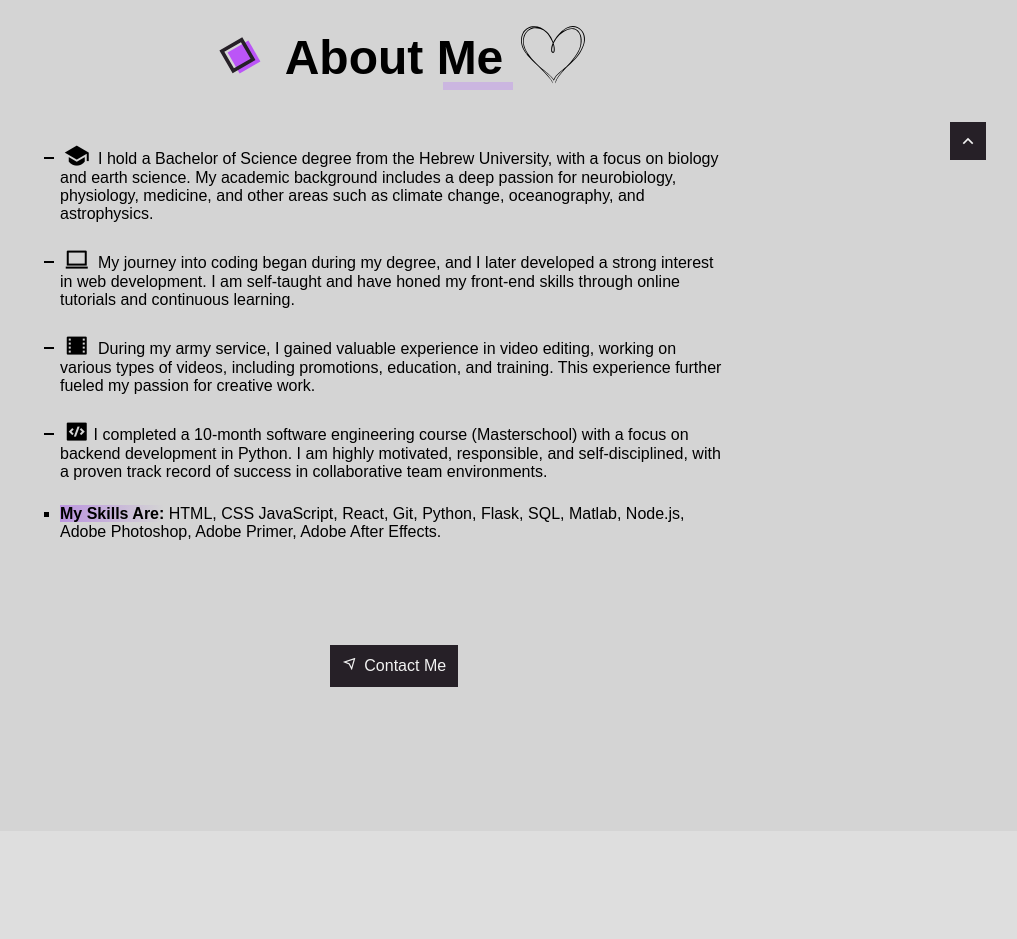
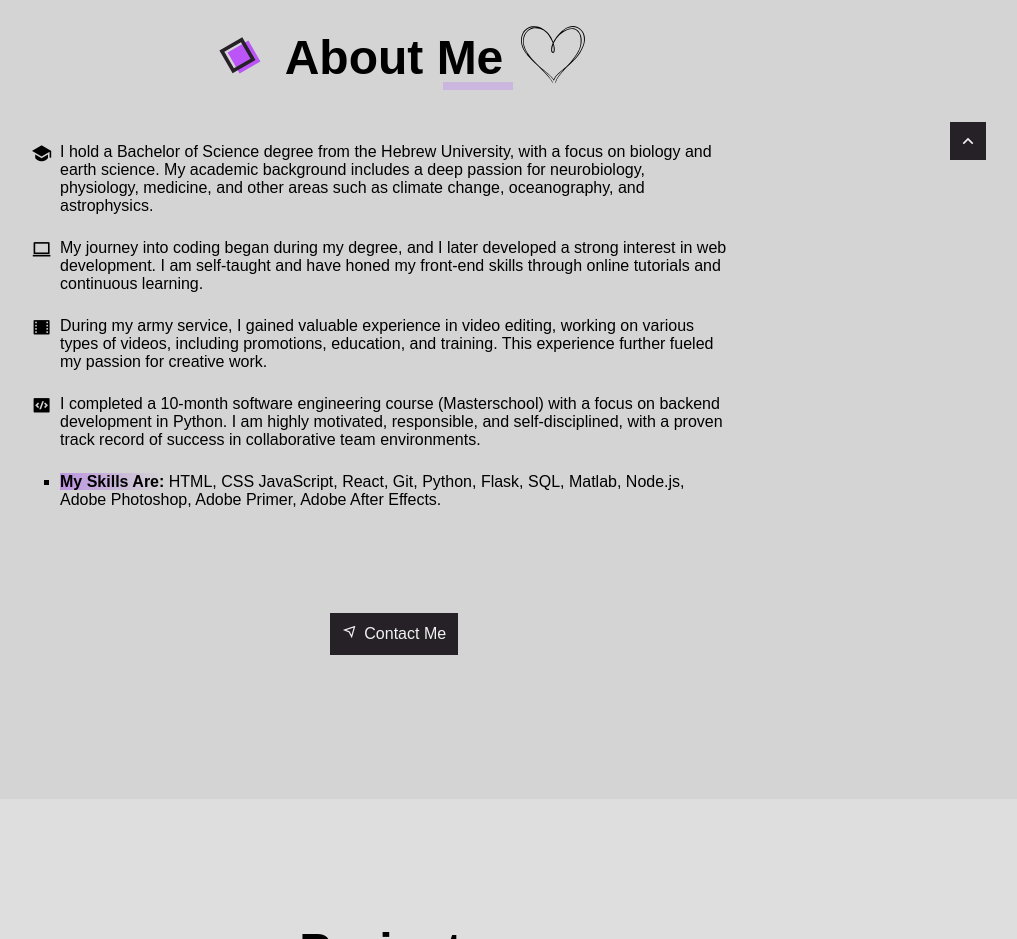
Before and after one commit to shira1008/my-portfoilio, a plain HTML site: page index.html in a window 1280 px wide. Shown: the part 1040-1979 px from the top of the page, without its empty margins (246-1263 px from the left). Drawn offline with nearby package versions, Linux system fonts and the light colour scheme; a web font is replaced by a local one.

Commit message:
change icons

```diff
--- a/assets/css/styles.css
+++ b/assets/css/styles.css
@@ -655,18 +655,10 @@ body.dark-theme {
 }
 
 .about__description i {
-  font-size: 1.5rem;
-  padding: 0.3rem;
-}
-
-.about__description::after {
-  content: "";
-  width: 20px;
-  height: 1px;
-  background-color: var(--title-color);
   position: absolute;
   left: -1.75rem;
-  top: 0.5rem;
+  top: 0rem;
+  font-size: 1.2rem;
 }
 
 .about__list {
```
